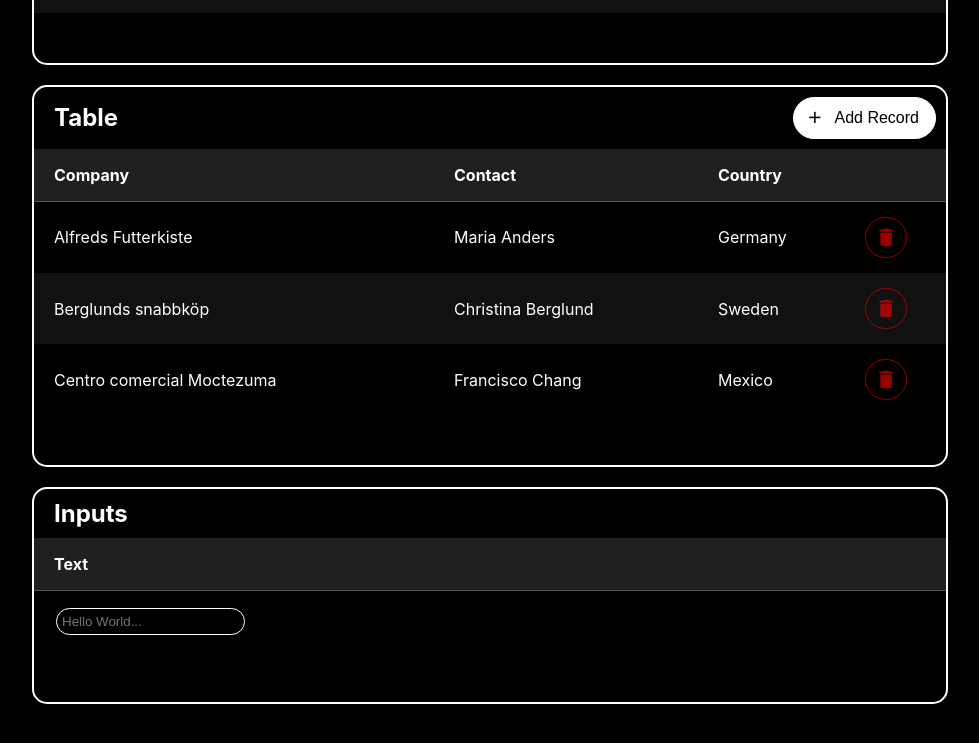
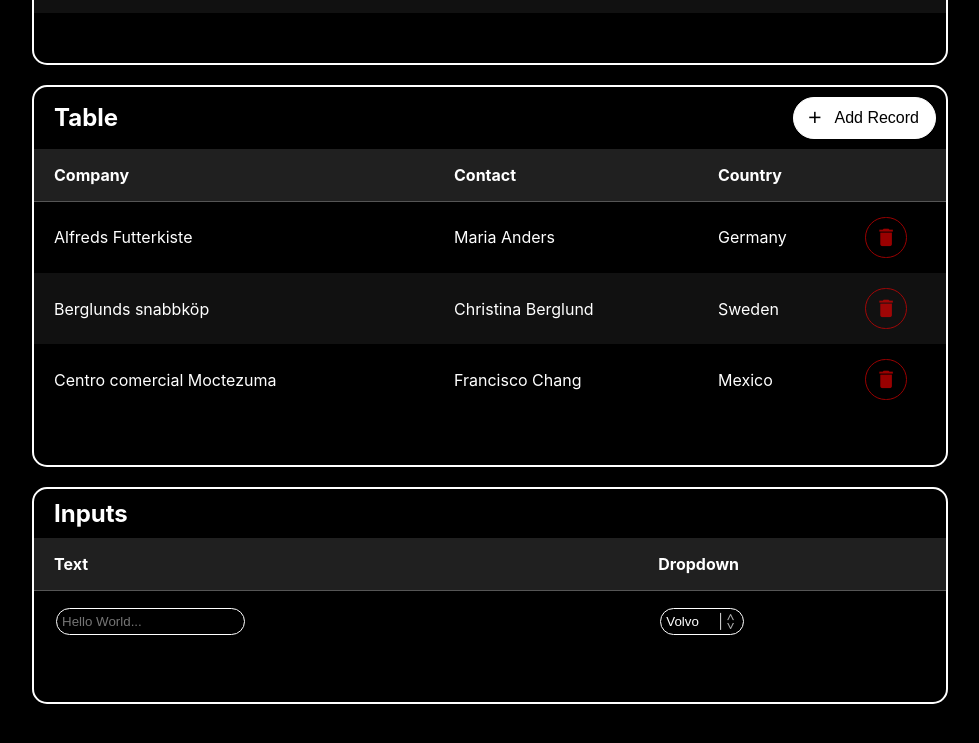
Before and after one commit to knightss27/seth-js, a Svelte app: page / in a window 1280 px wide. Shown: the part 390-1133 px from the top of the page, without its empty margins (150-1129 px from the left). Built offline with nearby package versions, Linux system fonts and the light colour scheme.

Commit message:
add Dropdown to index

```diff
--- a/src/App.svelte
+++ b/src/App.svelte
@@ -4,6 +4,7 @@
 	import Table from './components/Table.svelte'
 	import Header from './components/Header.svelte'
 	import TextInput from "./components/TextInput.svelte";
+	import Dropdown from "./components/Dropdown.svelte";
 </script>
 
 <Navbar>
@@ -77,9 +78,18 @@
 	<Table title="Inputs">
 		<tr>
 			<th>Text</th>
+			<th>Dropdown</th>
 		</tr>
 		<tr>
 			<td><TextInput placeholder="Hello World..."></TextInput></td>
+			<td>
+				<Dropdown>
+					<option value="volvo">Volvo</option>
+					<option value="saab">Saab</option>
+					<option value="mercedes">Mercedes</option>
+					<option value="audi">Audi</option>
+				</Dropdown>
+			</td>
 		</tr>
 	</Table>
 </main>
```
